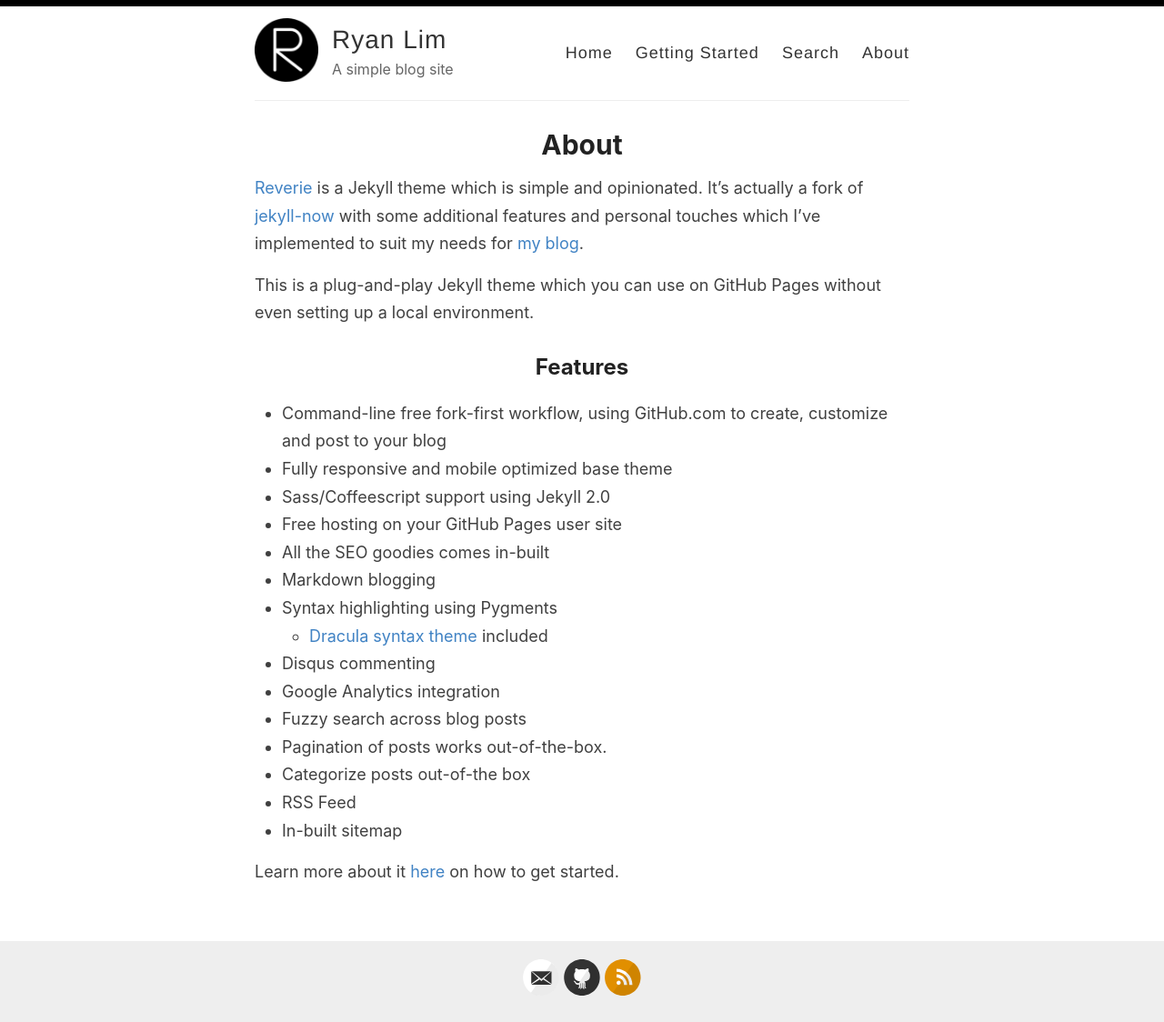
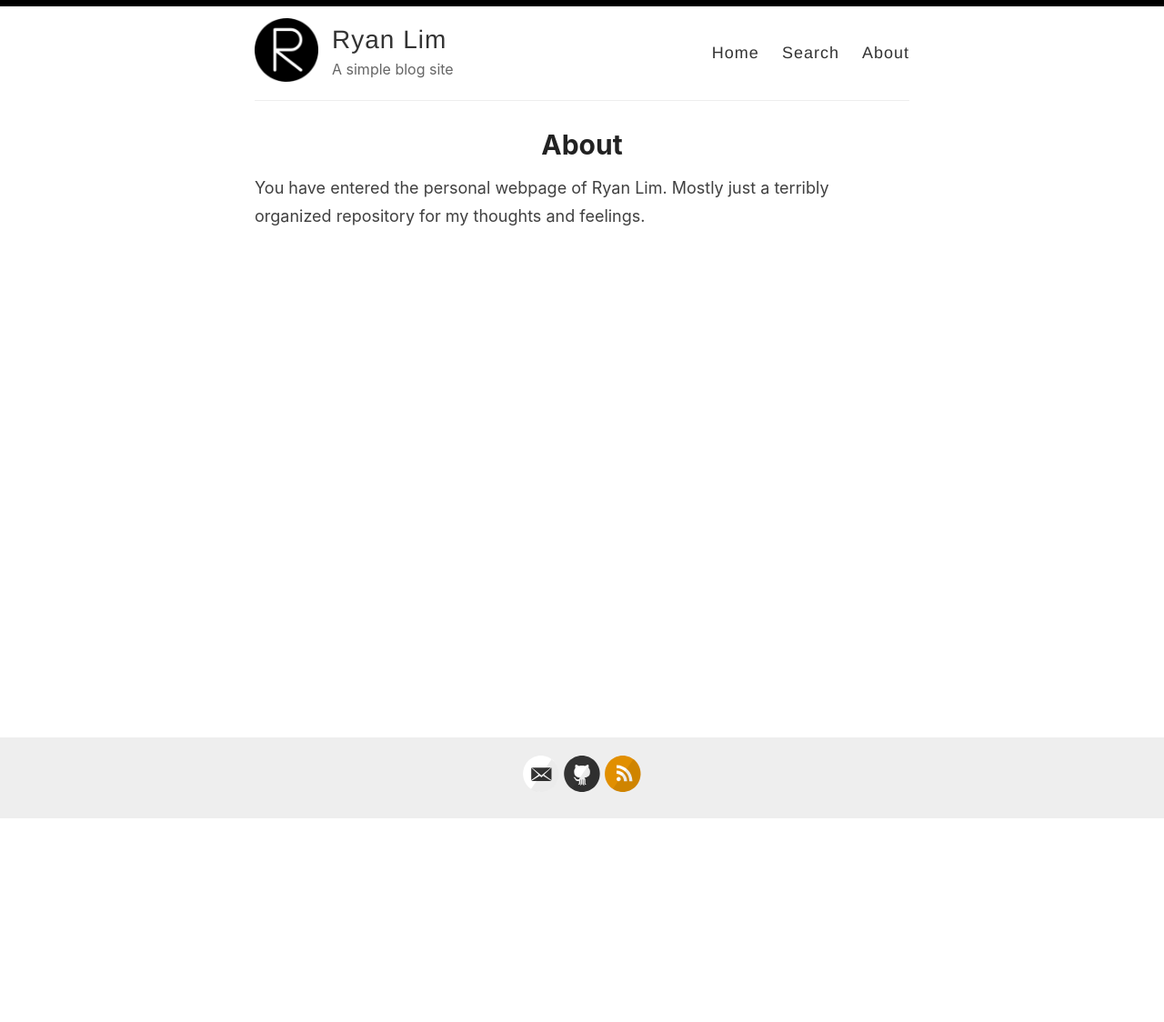
Before and after one commit to rzlim08/rzlim08.github.io, a Jekyll site: the page built from _pages/about.md, in a window 1280 px wide. Shown: the whole page at 91% size. Built offline with Jekyll 4.4.1, drawn with Linux system fonts in a browser that asks for light colours; after the commit the page ends 901 px from its top, so only the background shows below that.

Commit message:
remove getting started

```diff
--- a/_layouts/default.html
+++ b/_layouts/default.html
@@ -28,7 +28,6 @@
 
             <nav>
               <a href="{{ site.baseurl }}/">Home</a>
-              <a href="{{ site.baseurl }}/getting-started">Getting Started</a>
               <a href="{{ site.baseurl }}/search">Search</a>
               <a href="{{ site.baseurl }}/about">About</a>
             </nav>
--- a/_pages/about.md
+++ b/_pages/about.md
@@ -4,26 +4,5 @@ title: About
 permalink: /about/
 ---
 
-[Reverie](https://github.com/amitmerchant1990/reverie) is a Jekyll theme which is simple and opinionated. It's actually a fork of [jekyll-now](https://github.com/barryclark/jekyll-now) with some additional features and personal touches which I've implemented to suit my needs for [my blog](https://www.amitmerchant.com).
 
-This is a plug-and-play Jekyll theme which you can use on GitHub Pages without even setting up a local environment.
-
-## Features
-
-- Command-line free fork-first workflow, using GitHub.com to create, customize and post to your blog
-- Fully responsive and mobile optimized base theme
-- Sass/Coffeescript support using Jekyll 2.0
-- Free hosting on your GitHub Pages user site
-- All the SEO goodies comes in-built
-- Markdown blogging
-- Syntax highlighting using Pygments
-    - [Dracula syntax theme](https://draculatheme.com/) included
-- Disqus commenting
-- Google Analytics integration
-- Fuzzy search across blog posts
-- Pagination of posts works out-of-the-box.
-- Categorize posts out-of-the box
-- RSS Feed
-- In-built sitemap
-
-Learn more about it [here](https://github.com/amitmerchant1990/reverie) on how to get started.
+You have entered the personal webpage of Ryan Lim. Mostly just a terribly organized repository for my thoughts and feelings.
```
Also changed, not shown: _pages/getting-started.md (deleted, +0 -51 lines), README.md, _pages/categories.md (line endings or trailing spaces).
